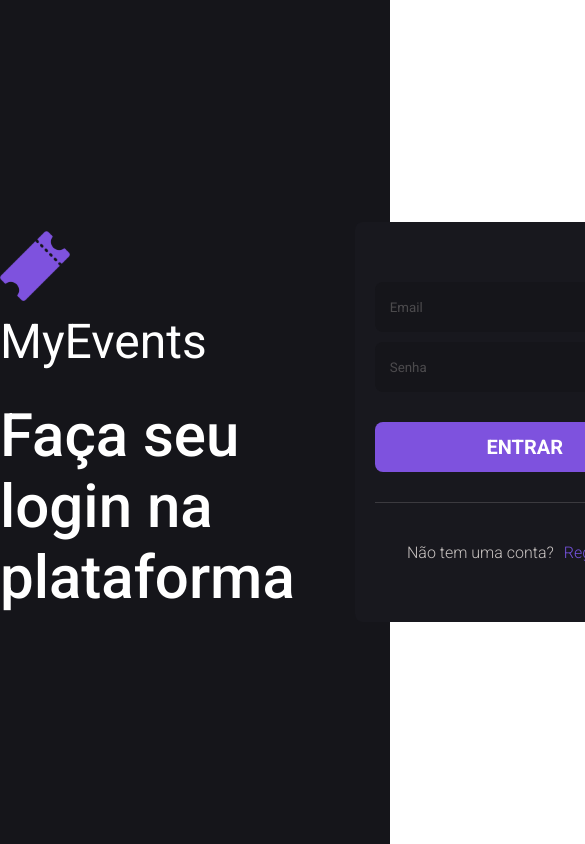
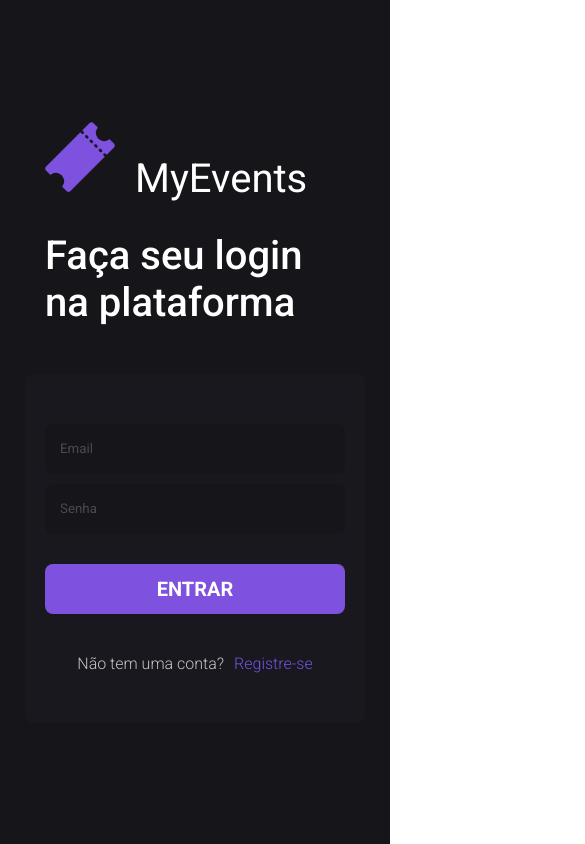
Before and after one commit to daniel-barbosaa/myevents-front, a React (Vite) app: page /login in a window 390 px wide. Shown: the top 844 px of the page, 585 px wide, since content can reach past the window. Built offline with nearby package versions, Linux system fonts and the light colour scheme.

Commit message:
Iniciei a responsividade no app, apliquei na tela de login ate agora

```diff
--- a/src/components/Button/style.jsx
+++ b/src/components/Button/style.jsx
@@ -20,4 +20,8 @@ export const ContainerButton = styled.button`
     opacity: 0.7;
     transition: opacity 0.3s ease-in-out;
   }
+
+  @media (max-width: 280px) {
+    width: 200px;
+  }
 `;
--- a/src/containers/InfoTicket/index.jsx
+++ b/src/containers/InfoTicket/index.jsx
@@ -128,9 +128,8 @@ export function InfoTicket() {
                     fontSize="large"
                   />
                   <p>
-                    Atenção! Para comprar seus ingressos, é necessário estar
-                    logado na sua conta!
-                    <a href="#">Clique aqui para entrar.</a>
+                    Atenção! Verifique bem os itens antes de efetuar o seu pagamento!
+                    <a href="#">Termos e políticas.</a>
                   </p>
                 </CardIngress>
                 <ContainerItem
--- a/src/containers/Login/index.jsx
+++ b/src/containers/Login/index.jsx
@@ -16,9 +16,13 @@ import {
   Input,
   P,
   Error,
+  WrapperLogin,
+  Form,
 } from './style';
 import Ticket from '../../assets/Ticket.svg';
 import { Button } from '../../components';
+
+/* DEIXAR PROJETO RESPONSIVO FAZER TELA POR TELA DE CADA VEZ */
 
 const shouldForwardProp = (prop) => !prop.startsWith();
 
@@ -77,8 +81,8 @@ export function Login() {
 
   return (
     <Container>
-      <StyleSheetManager shouldForwardProp={shouldForwardProp}>
-        <div style={{ width: '400px' }}>
+      <WrapperLogin>
+        <StyleSheetManager shouldForwardProp={shouldForwardProp}>
           <Text spacer={validProp}>
             <TicketImg src={Ticket} />
             MyEvents
@@ -86,9 +90,11 @@ export function Login() {
           <Text size={validProp} weigth={validProp}>
             Faça seu login na plataforma{' '}
           </Text>
-        </div>
-        <ContainerItem>
-          <form noValidate onSubmit={handleSubmit(onSubmit)}>
+        </StyleSheetManager>
+      </WrapperLogin>
+      <ContainerItem>
+        <StyleSheetManager shouldForwardProp={shouldForwardProp}>
+          <Form noValidate onSubmit={handleSubmit(onSubmit)}>
             <Input placeholder="Email" type="Email" {...register('email')} />
             <Error>{errors.email?.message}</Error>
             <Input
@@ -104,9 +110,9 @@ export function Login() {
             <P>
               Não tem uma conta?<a href="/registrar">Registre-se</a>
             </P>
-          </form>
-        </ContainerItem>
-      </StyleSheetManager>
+          </Form>
+        </StyleSheetManager>
+      </ContainerItem>
     </Container>
   );
 }
--- a/src/containers/Login/style.jsx
+++ b/src/containers/Login/style.jsx
@@ -9,25 +9,70 @@ export const Container = styled.div`
   width: 100%;
   background: #15151a;
   align-items: center;
+  padding: 2em;
+
+  @media (max-width: 768px) {
+    display: flex;
+    flex-direction: column;
+    justify-content: center;
+    align-items: center;
+    gap: 3em;
+    height: 100vh;
+    padding: 2em;
+  }
+  @media (max-width: 576px) {
+    display: flex;
+    flex-direction: column;
+    justify-content: center;
+    gap: 3em;
+    padding: 2em;
+    height: 100vh;
+  }
+  @media (max-width: 390px) {
+    display: flex;
+    flex-direction: column;
+    height: 100vh;
+    padding: 0.5em;
+  }
 `;
 
 export const ContainerItem = styled.div`
   width: 400px;
   display: flex;
+  justify-content: center;
+  @media (max-width: 390px) {
+    width: 300px;
+  }
 
-  form {
+  @media (max-width: 280px) {
+    width: 200px;
+  }
+`;
+
+export const Form = styled.form`
+  display: flex;
+  flex-direction: column;
+  background: #18181e;
+  padding: 50px 20px 50px 20px;
+  border-radius: 8px;
+
+  @media (max-width: 280px) {
     display: flex;
-    flex-direction: column;
-    background: #18181e;
-    padding: 60px 20px 60px 20px;
-    border-radius: 8px;
-    div {
-      background: #c8c3c1;
-      width: 300px;
-      height: 1px;
-      margin-top: 30px;
-      opacity: 0.2;
-    }
+    width: 280px;
+    padding: 20px;
+  }
+`;
+
+export const WrapperLogin = styled.div`
+  width: 400px;
+  @media (max-width: 480px) {
+    width: 300px;
+    font-size: 40px;
+  }
+
+  @media (max-width: 280px) {
+    width: 200px;
+    font-size: 40px;
   }
 `;
 
@@ -37,10 +82,26 @@ export const Text = styled.h1`
   color: #ffff;
   line-height: normal;
   margin-bottom: ${(props) => (props.spacer ? '30px' : 'none')};
+
+  @media (max-width: 991px) {
+    font-size: 40px;
+  }
+  @media (max-width: 480px) {
+    font-size: 40px;
+  }
+
+  @media (max-width: 380px) {
+    font-size: 30px;
+    margin-bottom: 20px;
+  }
 `;
 
 export const TicketImg = styled.img`
   margin-right: 20px;
+
+  @media (max-width: 380px) {
+    width: 50px;
+  }
 `;
 
 export const Input = styled.input`
@@ -61,6 +122,10 @@ export const Input = styled.input`
   &:focus {
     border: 1px solid #7e52de;
     background: #15151a;
+  }
+
+  @media (max-width: 280px) {
+    width: 200px;
   }
 `;
 
--- a/src/containers/Register/index.jsx
+++ b/src/containers/Register/index.jsx
@@ -17,11 +17,14 @@ import {
   P,
   LoginBack,
   Error,
+  Form,
 } from './style';
 import Ticket from '../../assets/Ticket.svg';
 import { Button, PropsFilterError } from '../../components';
 
 // 6LcvmRYpAAAAAMZwyQmXuDJ_z6hoUGXQSZlidWXY
+
+/* TERMINAR A RESPONSIVIDADE NA TELA DE REGISTER */
 
 export function Register() {
   const [capVal, setCapVal] = useState(null);
@@ -71,9 +74,9 @@ export function Register() {
 
   return (
     <Container>
-      <PropsFilterError>
-        <ContainerItem>
-          <form noValidate onSubmit={handleSubmit(onSubmit)}>
+      <ContainerItem>
+        <PropsFilterError>
+          <Form noValidate onSubmit={handleSubmit(onSubmit)}>
             <h1>Crie sua conta</h1>
             <div>
               <Input type="email" placeholder="E-mail" {...register('email')} />
@@ -91,21 +94,17 @@ export function Register() {
               />
               <Error>{errors.password?.message}</Error>
             </div>
-            <div>
-              <ReCAPTCHA
-                theme="dark"
-                sitekey="6LcvmRYpAAAAAMZwyQmXuDJ_z6hoUGXQSZlidWXY"
-                onChange={(val) => setCapVal(val)}
-              />
-            </div>
+
             <Button spacetop="true">CADASTRAR</Button>
             <P center="true">
               Ao se registrar, você aceita nossos <a href="">termos de uso</a> e
               a nossa <a href="">política de privacidade.</a>
             </P>
-          </form>
-        </ContainerItem>
-        <ContainerItem>
+          </Form>
+        </PropsFilterError>
+      </ContainerItem>
+      <ContainerItem>
+        <PropsFilterError>
           <Text spacer="true">
             <TicketImg src={Ticket} />
             MyEvents
@@ -121,8 +120,8 @@ export function Register() {
             <KeyboardBackspaceIcon />
             <a href="/login">Voltar para login</a>
           </LoginBack>
-        </ContainerItem>
-      </PropsFilterError>
+        </PropsFilterError>
+      </ContainerItem>
     </Container>
   );
 }
--- a/src/containers/Register/style.jsx
+++ b/src/containers/Register/style.jsx
@@ -10,12 +10,49 @@ export const Container = styled.div`
   background: #15151a;
   display: flex;
   align-items: center;
+
+  @media (max-width: 768px) {
+    display: flex;
+    flex-direction: column-reverse;
+    justify-content: center;
+    align-items: center;
+    gap: 3em;
+    height: 100vh;
+    padding: 2em;
+  }
+  @media (max-width: 576px) {
+    display: flex;
+    flex-direction: column-reverse;
+    justify-content: center;
+    gap: 3em;
+    padding: 2em;
+    height: 100vh;
+  }
+  @media (max-width: 480px) {
+    display: flex;
+    flex-direction: column-reverse;
+    gap: 1em;
+  }
+  @media (max-width: 390px) {
+    display: flex;
+    flex-direction: column-reverse;
+    height: 100vh;
+    padding: 0.5em;
+  }
 `;
 
 export const ContainerItem = styled.div`
   width: 400px;
 
-  form {
+  @media (max-width: 480px) {
+    display: flex;
+    flex-direction: column;
+    width: 300px;
+    gap: 1em;
+  }
+`;
+
+export const Form = styled.form`
   display: flex;
   flex-direction: column;
   align-items: center;
@@ -28,8 +65,13 @@ export const ContainerItem = styled.div`
     color: #ffff;
     margin-bottom: 15px;
   }
-    div {
-      width: 300px;
+
+  @media (max-width: 390px) {
+    h1 {
+      font-size: 20px;
+    }
+    div{
+
     }
   }
 `;
@@ -40,10 +82,25 @@ export const Text = styled.h1`
   color: #ffff;
   line-height: normal;
   margin-bottom: ${(props) => (props.spacer ? '30px' : 'none')};
+
+  @media (max-width: 480px) {
+    font-size: 30px;
+    margin-bottom: 0px;
+  }
+  @media (max-width: 390px) {
+    font-size: 25px;
+  }
 `;
 
 export const TicketImg = styled.img`
   margin-right: 20px;
+
+  @media (max-width: 480px) {
+    width: 30px;
+  }
+  @media (max-width: 390px) {
+    display: none;
+  }
 `;
 
 export const Input = styled.input`
@@ -68,6 +125,10 @@ export const Input = styled.input`
   &:active {
     background-color: #15151a;
   }
+
+  @media (max-width: 390px) {
+    width: 300px;
+  }
 `;
 
 export const P = styled.p`
@@ -85,12 +146,20 @@ export const P = styled.p`
   a:hover {
     opacity: 0.5;
   }
+
+  @media (max-width: 480px) {
+    margin-top: 0px;
+  }
 `;
 
 export const Info = styled.h2`
   color: #ffff;
   font-size: 40px;
   font-weight: 400;
+
+  @media (max-width: 480px) {
+    font-size: 20px;
+  }
 `;
 
 export const LoginBack = styled.p`
@@ -112,6 +181,13 @@ export const LoginBack = styled.p`
     margin-left: 10px;
     font-weight: 800;
   }
+
+  @media (max-width: 480px) {
+    margin-top: 1em;
+    margin-bottom: 1em;
+  }
+  @media (max-width: 390px) {
+  }
 `;
 
 export const Error = styled.p`
```
Lines whose indentation alone changed are shown as unchanged.
